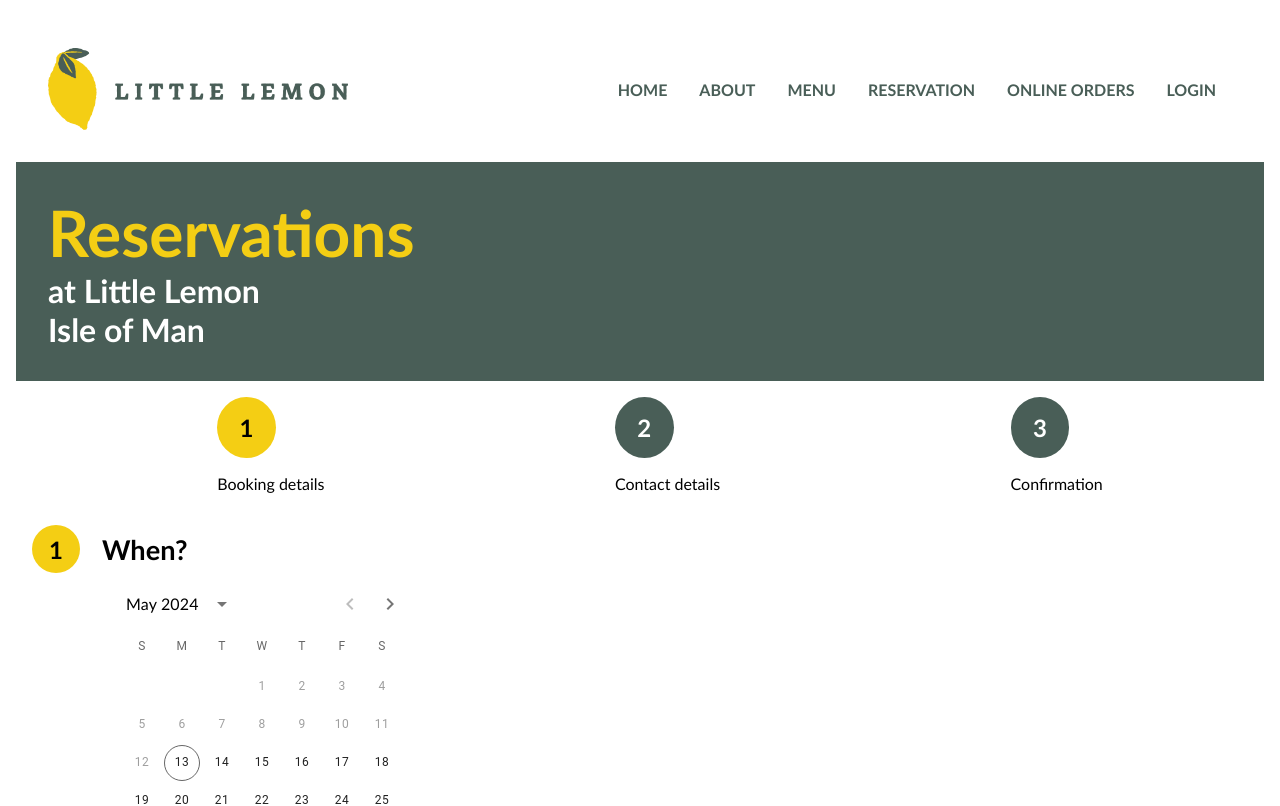
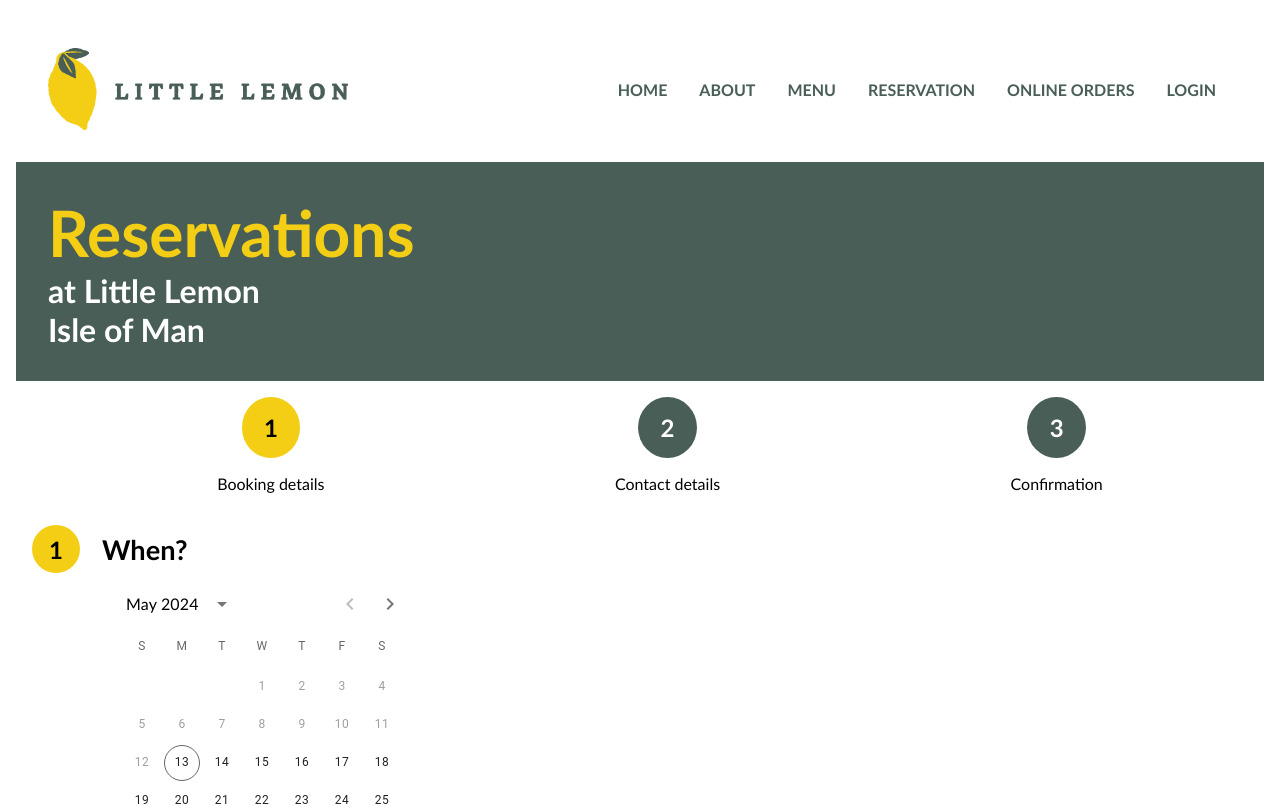
Before and after one commit to claceotto/little-lemon, a React (Create React App) app: page /reservation in a window 1280 px wide. Shown: the top 806 px of the page. Built offline with nearby package versions, Linux system fonts and the light colour scheme.

Commit message:
Form formatting completed

```diff
--- a/src/Components/Pages/Reservation/ResNav.css
+++ b/src/Components/Pages/Reservation/ResNav.css
@@ -2,8 +2,8 @@
     display: flex;
     justify-content: space-around;
     margin: 1rem;
+
   }
-
 
   .active-number {
     color: black;
@@ -18,6 +18,8 @@
     border: none;
     font-size: 1.5rem;
     font-weight: bold;
+    align-self: center;
+    grid-area: number;
   }
 
   .inactive-circle {
@@ -28,6 +30,8 @@
     border: none;
     font-size: 1.5rem;
     font-weight: bold;
+    grid-area: number;
+    align-self: center;
   }
 
   /* .bar {
@@ -46,3 +50,14 @@
 .styled-button:active {
     transform: scale(0.9);
 }
+
+.nav-group {
+  justify-self: center;
+  align-self: center;
+}
+
+.nav-group {
+ display: flex;
+ flex-direction: column;
+
+}
--- a/src/Components/Pages/Reservation/ResNav.js
+++ b/src/Components/Pages/Reservation/ResNav.js
@@ -16,7 +16,7 @@ export default function ResNav() {
     <nav>
       <ul>
         <li className="res-nav">
-          <div>
+          <div className="nav-group">
             <CircleBtn
               activeClass={
                 activeCircle === "circle1" ? "active-circle" : "inactive-circle"
@@ -26,8 +26,7 @@ export default function ResNav() {
             />
             <p>Booking details</p>
           </div>
-          <div>
-          {/* <div className="bar">asdfa</div> */}
+          <div className="nav-group">
             <CircleBtn
               activeClass={
                 activeCircle === "circle2" ? "active-circle" : "inactive-circle"
@@ -37,7 +36,7 @@ export default function ResNav() {
             />
             <p>Contact details</p>
           </div>
-          <div>
+          <div className="nav-group">
             <CircleBtn
               activeClass={
                 activeCircle === "circle3" ? "active-circle" : "inactive-circle"
```
Lines whose indentation alone changed are shown as unchanged.
